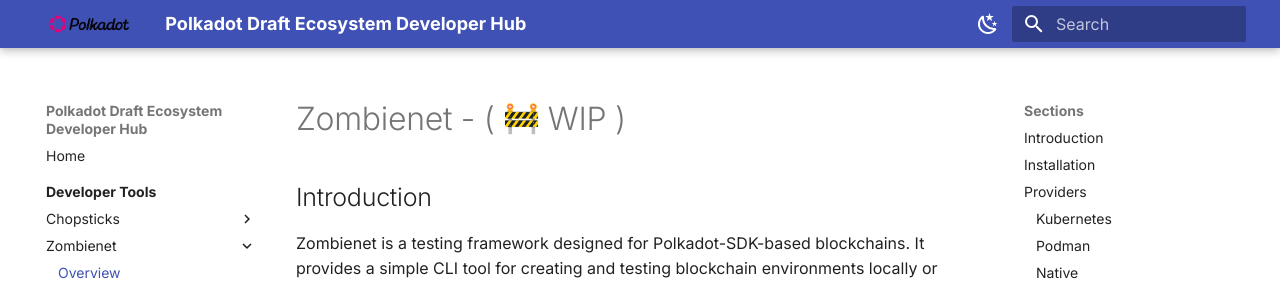
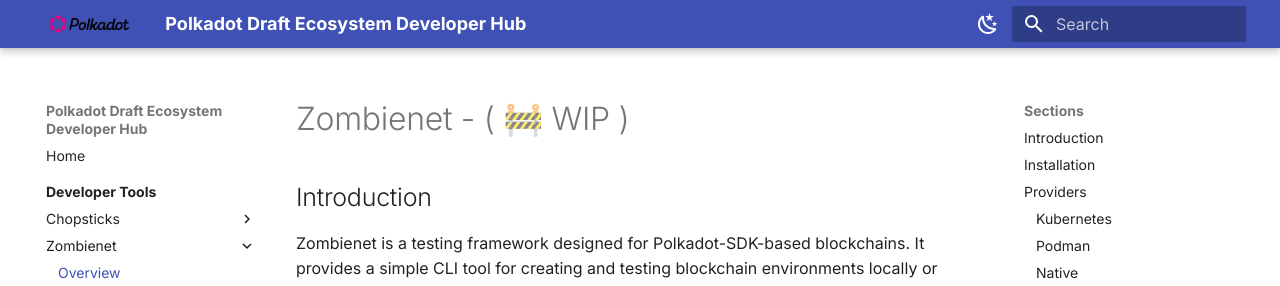
Before and after one commit to papermoonio/polkadot-ecosystem-docs-draft, an MkDocs documentation site: the page built from docs/dev-tools/zombienet/overview.md, in a window 1280 px wide and 900 px high. Shown: the top 286 px of the window. Built offline with MkDocs 1.6.1 and Material for MkDocs 9.7.7, drawn with Linux system fonts in a browser that asks for light colours; emoji names are drawn with the system emoji font; some of the changed lines change nothing that is shown.

Commit message:
Replace icon

```diff
--- a/docs/dev-tools/zombienet/overview.md
+++ b/docs/dev-tools/zombienet/overview.md
@@ -3,7 +3,7 @@
 description: Diving deeper into Zombienet, a versatile tool enabling the creation of temporary substrate networks for testing purposes.
 ---
 
-# Zombienet - ( :construction: WIP )
+# Zombienet - ( 🚧 WIP )
 
 ## Introduction
 Zombienet is a testing framework designed for Polkadot-SDK-based blockchains. It provides a simple CLI tool for creating and testing blockchain environments locally or across networks. This allows developers to easily run and interact with blockchain nodes in a controlled environment. Zombienet supports various backend providers, including Kubernetes, Podman, and native setups for running blockchain nodes.
```
